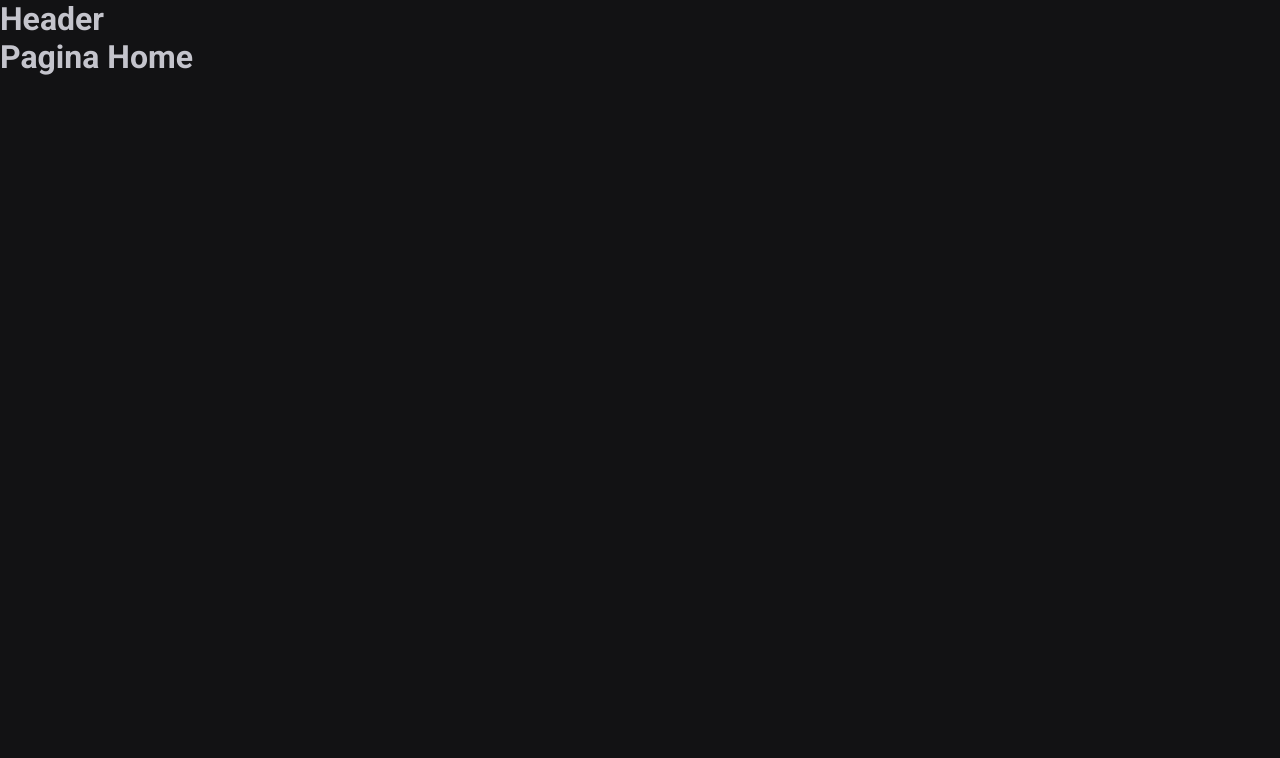
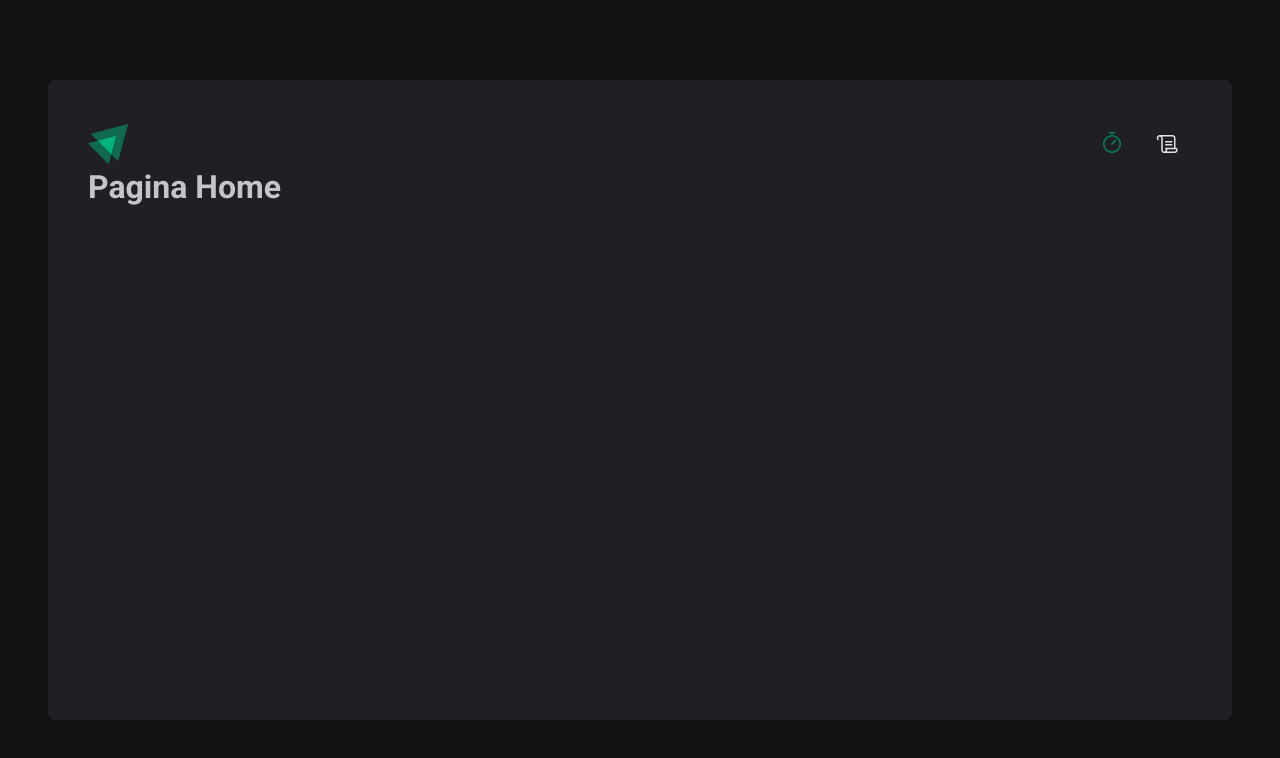
Before and after one commit to vitordcode/ignite-timer, a React (Vite) app: page / in a window 1280 px wide. Shown: the top 758 px of the page. Built offline with nearby package versions, Linux system fonts and the light colour scheme.

Commit message:
Criado componente Header e instalado lib Phosphor Icons

```diff
--- a/package.json
+++ b/package.json
@@ -11,6 +11,7 @@
 	},
 	"dependencies": {
 		"@types/styled-components": "^5.1.34",
+		"phosphor-react": "^1.4.1",
 		"react": "^19.0.0",
 		"react-dom": "^19.0.0",
 		"react-router-dom": "^7.5.3",
--- a/src/App.tsx
+++ b/src/App.tsx
@@ -1,12 +1,3 @@
-import { ThemeProvider } from "styled-components";
-
-import { GlobalStyle } from "./styles/global";
-import { defaultTheme } from "./styles/themes/default";
-
 export function App() {
-	return (
-		<ThemeProvider theme={defaultTheme}>
-			<GlobalStyle />
-		</ThemeProvider>
-	);
+	return <></>;
 }
--- a/src/components/Header.tsx
+++ /dev/null
@@ -1,3 +0,0 @@
-export function Header() {
-	return <h1>Header</h1>;
-}
--- /dev/null
+++ b/src/components/Header/index.tsx
@@ -0,0 +1,20 @@
+import { Scroll, Timer } from "phosphor-react";
+import { NavLink } from "react-router-dom";
+import LogoIgnite from "../../assets/Logo.svg";
+import { HeaderContainer } from "./styles";
+
+export function Header() {
+	return (
+		<HeaderContainer>
+			<img src={LogoIgnite} alt="Logo Ignite Timer" />
+			<nav>
+				<NavLink to="/" title="Timer">
+					<Timer size={24} />
+				</NavLink>
+				<NavLink to="/history" title="Histórico">
+					<Scroll size={24} />
+				</NavLink>
+			</nav>
+		</HeaderContainer>
+	);
+}
--- /dev/null
+++ b/src/components/Header/styles.ts
@@ -0,0 +1,35 @@
+import styled from "styled-components";
+
+export const HeaderContainer = styled.header`
+    display: flex;
+    justify-content: space-between;
+    align-items: center;
+
+    nav {
+        display: flex;
+        gap: 0.5rem;
+
+        a {
+            width: 3rem;
+            height: 3rem;
+
+            display: flex;
+            justify-content: center;
+            align-items: center;
+
+            color: ${(props) => props.theme["gray-100"]};
+
+            border-top: 3px solid transparent;
+            border-bottom: 3px solid transparent;
+
+            &:hover {
+                border-bottom: 3px solid ${(props) => props.theme["green-500"]};
+                color: ${(props) => props.theme["green-500"]};
+            }
+
+            &.active {
+                color: ${(props) => props.theme["green-500"]};
+            }
+        }
+    }
+`;
--- a/src/layouts/DefaultLayout.tsx
+++ b/src/layouts/DefaultLayout/index.tsx
@@ -1,11 +1,12 @@
 import { Outlet } from "react-router-dom";
-import { Header } from "../components/Header";
+import { Header } from "../../components/Header";
+import { LayoutContainer } from "./styles";
 
 export function DefaultLayout() {
 	return (
-		<div>
+		<LayoutContainer>
 			<Header />
 			<Outlet /> {/* Simula um Children */}
-		</div>
+		</LayoutContainer>
 	);
 }
--- /dev/null
+++ b/src/layouts/DefaultLayout/styles.ts
@@ -0,0 +1,14 @@
+import styled from "styled-components";
+
+export const LayoutContainer = styled.div`
+    max-width: 74rem;
+    height: calc(100vh - 10rem);
+    margin: 5rem auto;
+    padding: 2.5rem;
+
+    background-color: ${(props) => props.theme["gray-800"]};
+    border-radius: 8px;
+
+    display: flex;
+    flex-direction: column;
+`;
--- a/src/main.tsx
+++ b/src/main.tsx
@@ -1,14 +1,20 @@
 import { StrictMode } from "react";
 import { createRoot } from "react-dom/client";
 import { BrowserRouter } from "react-router-dom";
+import { ThemeProvider } from "styled-components";
 import { App } from "./App.tsx";
 import { Router } from "./Router.tsx";
+import { GlobalStyle } from "./styles/global.ts";
+import { defaultTheme } from "./styles/themes/default.ts";
 
 createRoot(document.getElementById("root")!).render(
 	<StrictMode>
 		<BrowserRouter>
-			<Router />
-			<App />
+			<ThemeProvider theme={defaultTheme}>
+				<Router />
+				<App />
+				<GlobalStyle />
+			</ThemeProvider>
 		</BrowserRouter>
 	</StrictMode>,
 );
```
Also changed, not shown: src/assets/Logo.svg (added), 1 other file (tests, documents, lock files or other folders).
